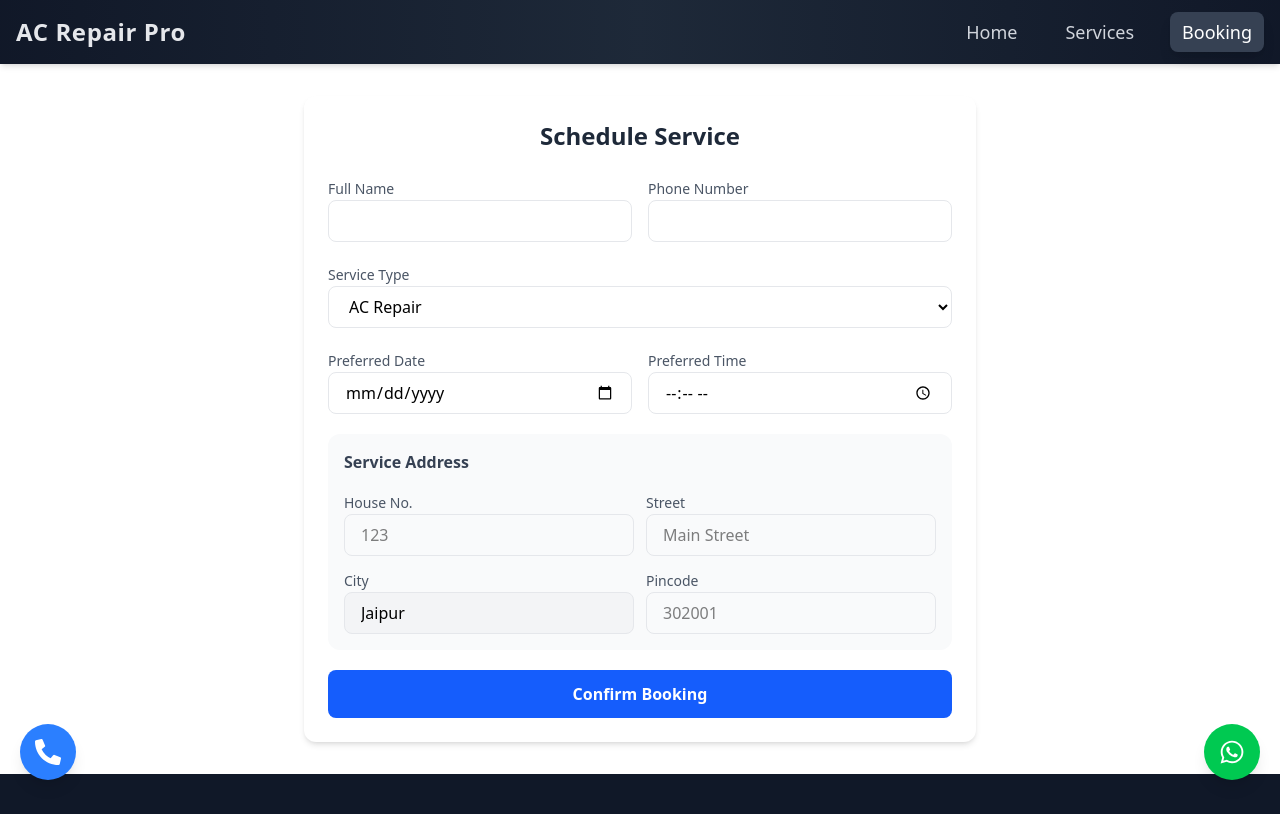
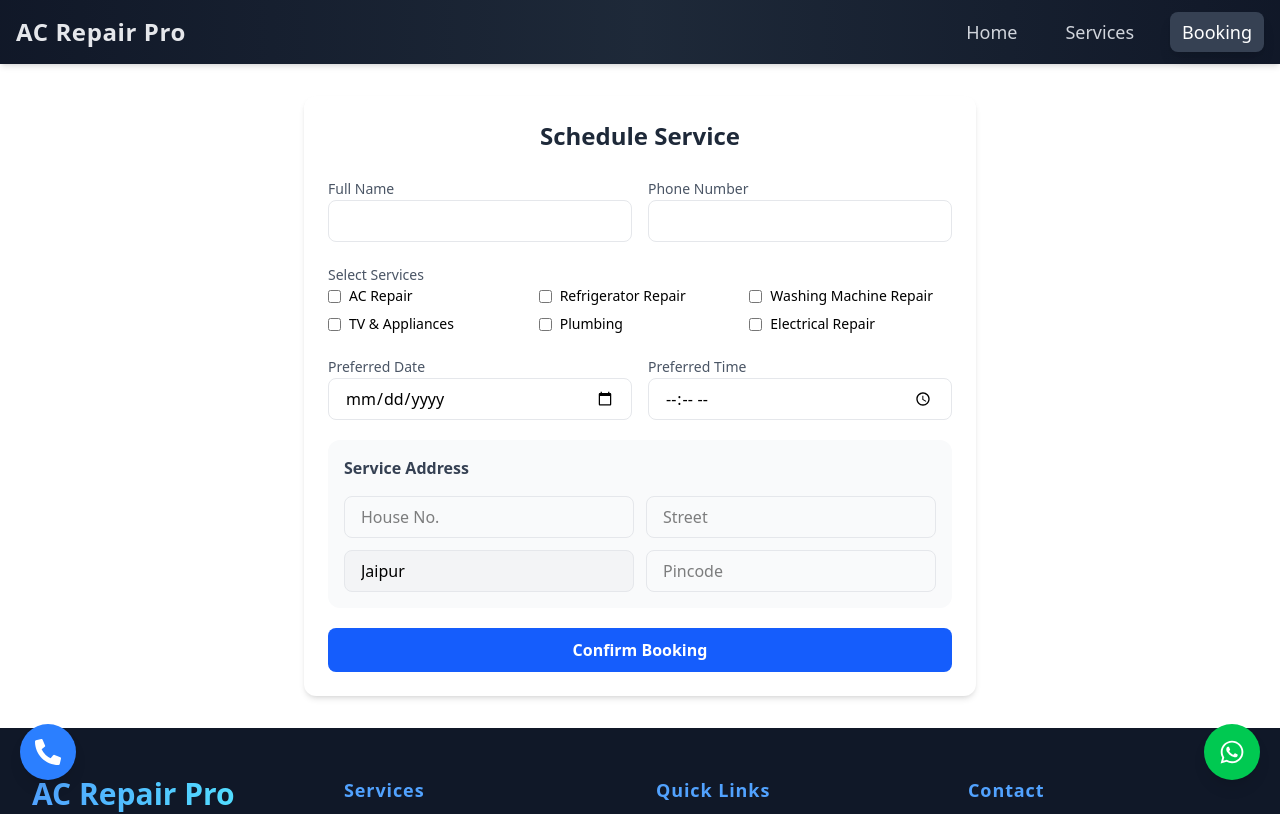
Before and after one commit to MR-SHIV-SHARMA/shiv_shakti_in_nextjs, a Next.js app: page /booking in a window 1280 px wide. Shown: the top 814 px of the page. Built offline with nearby package versions, Linux system fonts and the light colour scheme.

Commit message:
Refactor booking API and component to support multiple service types as an array

```diff
--- a/src/app/api/booking/route.js
+++ b/src/app/api/booking/route.js
@@ -7,6 +7,11 @@ export async function POST(req) {
   try {
     await connectDB();
     let body = await req.json();
+
+    // Ensure serviceType is always an array
+    if (body.serviceType && !Array.isArray(body.serviceType)) {
+      body.serviceType = [body.serviceType]; // Convert single service to array
+    }
 
     // Fix appointmentDate format before saving
     if (body.appointmentDate) {
--- a/src/app/api/models/Booking.js
+++ b/src/app/api/models/Booking.js
@@ -3,7 +3,7 @@ import mongoose from "mongoose";
 const BookingSchema = new mongoose.Schema({
   name: { type: String, required: true },
   phone: { type: String, required: true },
-  serviceType: { type: String, required: true },
+  serviceType: { type: [String], required: true },
   appointmentDate: { type: Date, required: true },
   appointmentTime: { type: String, required: true },
   address: {
--- a/src/components/booking.jsx
+++ b/src/components/booking.jsx
@@ -7,7 +7,7 @@ export default function BookingPage() {
     name: "",
     phone: "",
     email: "",
-    serviceType: "AC Repair",
+    serviceType: [], // Multiple services will be stored in an array
     appointmentDate: "",
     appointmentTime: "",
     problemDescription: "",
@@ -24,15 +24,22 @@ export default function BookingPage() {
   const [message, setMessage] = useState("");
 
   const handleChange = (e) => {
-    const { name, value } = e.target;
+    const { name, value, type, checked } = e.target;
 
-    // Check if the field is part of address
-    if (["houseNumber", "street", "pincode"].includes(name)) {
+    if (name === "serviceType") {
+      // Handle multiple services selection using checkboxes
+      setFormData((prevData) => ({
+        ...prevData,
+        serviceType: checked
+          ? [...prevData.serviceType, value] // Add service if checked
+          : prevData.serviceType.filter((service) => service !== value), // Remove service if unchecked
+      }));
+    } else if (["houseNumber", "street", "pincode"].includes(name)) {
       setFormData({
         ...formData,
         address: {
-          ...formData.address, // Keep previous address fields
-          [name]: value, // Update only the specific field
+          ...formData.address,
+          [name]: value,
         },
       });
     } else {
@@ -48,7 +55,7 @@ export default function BookingPage() {
 
     const finalData = {
       ...formData,
-      appointmentDate: formattedDate, // Fixing the date format
+      appointmentDate: formattedDate,
     };
 
     try {
@@ -81,7 +88,7 @@ export default function BookingPage() {
       </h2>
 
       <div className="space-y-4 sm:space-y-5">
-        {/* Personal Details Grid */}
+        {/* Personal Details */}
         <div className="grid sm:grid-cols-2 gap-3 sm:gap-4">
           <div className="space-y-1">
             <label className="text-xs sm:text-sm font-medium text-gray-600">Full Name</label>
@@ -91,7 +98,7 @@ export default function BookingPage() {
               required
               value={formData.name}
               onChange={handleChange}
-              className="w-full px-3 sm:px-4 py-2 text-sm sm:text-base border border-gray-200 rounded-lg focus:ring-2 focus:ring-blue-500 focus:border-blue-500 transition"
+              className="w-full px-3 sm:px-4 py-2 border border-gray-200 rounded-lg focus:ring-2 focus:ring-blue-500"
             />
           </div>
 
@@ -103,28 +110,32 @@ export default function BookingPage() {
               required
               value={formData.phone}
               onChange={handleChange}
-              className="w-full px-3 sm:px-4 py-2 text-sm sm:text-base border border-gray-200 rounded-lg focus:ring-2 focus:ring-blue-500 focus:border-blue-500 transition"
+              className="w-full px-3 sm:px-4 py-2 border border-gray-200 rounded-lg focus:ring-2 focus:ring-blue-500"
             />
           </div>
         </div>
 
-        {/* Service Selection */}
+        {/* Multi-Select Service Type */}
         <div className="space-y-1">
-          <label className="text-xs sm:text-sm font-medium text-gray-600">Service Type</label>
-          <select
+          <label className="text-xs sm:text-sm font-medium text-gray-600">Select Services</label>
+          <div className="grid grid-cols-2 sm:grid-cols-3 gap-2">
+            {["AC Repair", "Refrigerator Repair", "Washing Machine Repair", "TV & Appliances", "Plumbing", "Electrical Repair"].map((service) => (
+              <label key={service} className="flex items-center space-x-2 text-sm">
+                <input
+                  type="checkbox"
                   name="serviceType"
-            value={formData.serviceType}
+                  value={service}
+                  checked={formData.serviceType.includes(service)}
                   onChange={handleChange}
-            className="w-full px-3 sm:px-4 py-2 text-sm sm:text-base border border-gray-200 rounded-lg focus:ring-2 focus:ring-blue-500 focus:border-blue-500 bg-white transition"
-          >
-            <option>AC Repair</option>
-            <option>Refrigerator Repair</option>
-            <option>Washing Machine Repair</option>
-            <option>TV & Appliances</option>
-          </select>
+                  className="rounded border-gray-300 text-blue-600 focus:ring-blue-500"
+                />
+                <span>{service}</span>
+              </label>
+            ))}
+          </div>
         </div>
 
-        {/* Date/Time Grid */}
+        {/* Date & Time */}
         <div className="grid sm:grid-cols-2 gap-3 sm:gap-4">
           <div className="space-y-1">
             <label className="text-xs sm:text-sm font-medium text-gray-600">Preferred Date</label>
@@ -134,7 +145,7 @@ export default function BookingPage() {
               required
               value={formData.appointmentDate}
               onChange={handleChange}
-              className="w-full px-3 sm:px-4 py-2 text-sm sm:text-base border border-gray-200 rounded-lg focus:ring-2 focus:ring-blue-500 focus:border-blue-500"
+              className="w-full px-3 sm:px-4 py-2 border border-gray-200 rounded-lg focus:ring-2 focus:ring-blue-500"
             />
           </div>
 
@@ -146,85 +157,64 @@ export default function BookingPage() {
               required
               value={formData.appointmentTime}
               onChange={handleChange}
-              className="w-full px-3 sm:px-4 py-2 text-sm sm:text-base border border-gray-200 rounded-lg focus:ring-2 focus:ring-blue-500 focus:border-blue-500"
+              className="w-full px-3 sm:px-4 py-2 border border-gray-200 rounded-lg focus:ring-2 focus:ring-blue-500"
             />
           </div>
         </div>
 
-        {/* Address Section */}
+        {/* Address */}
         <div className="space-y-3 sm:space-y-4 p-3 sm:p-4 bg-gray-50 rounded-lg sm:rounded-xl">
           <h3 className="text-sm sm:text-base font-semibold text-gray-700">Service Address</h3>
 
           <div className="grid sm:grid-cols-2 gap-2 sm:gap-3">
-            <div className="space-y-1">
-              <label className="text-xs sm:text-sm font-medium text-gray-600">House No.</label>
             <input
               type="text"
               name="houseNumber"
-                placeholder="123"
+              placeholder="House No."
               required
               value={formData.address.houseNumber}
               onChange={handleChange}
-                className="w-full px-3 sm:px-4 py-2 text-sm sm:text-base border border-gray-200 rounded-lg focus:ring-2 focus:ring-blue-500 focus:border-blue-500"
+              className="w-full px-3 sm:px-4 py-2 border border-gray-200 rounded-lg"
             />
-            </div>
-
-            <div className="space-y-1">
-              <label className="text-xs sm:text-sm font-medium text-gray-600">Street</label>
             <input
               type="text"
               name="street"
-                placeholder="Main Street"
+              placeholder="Street"
               required
               value={formData.address.street}
               onChange={handleChange}
-                className="w-full px-3 sm:px-4 py-2 text-sm sm:text-base border border-gray-200 rounded-lg focus:ring-2 focus:ring-blue-500 focus:border-blue-500"
+              className="w-full px-3 sm:px-4 py-2 border border-gray-200 rounded-lg"
             />
-            </div>
-
-            <div className="space-y-1">
-              <label className="text-xs sm:text-sm font-medium text-gray-600">City</label>
             <input
               type="text"
               name="city"
               value="Jaipur"
               disabled
-                className="w-full px-3 sm:px-4 py-2 text-sm sm:text-base border border-gray-200 rounded-lg bg-gray-100"
+              className="w-full px-3 sm:px-4 py-2 border border-gray-200 rounded-lg bg-gray-100"
             />
-            </div>
-
-            <div className="space-y-1">
-              <label className="text-xs sm:text-sm font-medium text-gray-600">Pincode</label>
             <input
               type="text"
               name="pincode"
-                placeholder="302001"
+              placeholder="Pincode"
               required
               value={formData.address.pincode}
               onChange={handleChange}
-                className="w-full px-3 sm:px-4 py-2 text-sm sm:text-base border border-gray-200 rounded-lg focus:ring-2 focus:ring-blue-500 focus:border-blue-500"
+              className="w-full px-3 sm:px-4 py-2 border border-gray-200 rounded-lg"
             />
           </div>
         </div>
-        </div>
 
-        {/* Submit Button */}
+        {/* Submit */}
         <button
           type="submit"
-          className="w-full bg-blue-600 hover:bg-blue-700 text-white text-sm sm:text-base font-semibold py-2.5 sm:py-3 px-4 rounded-lg transition-all duration-200 hover:scale-[1.02]"
+          className="w-full bg-blue-600 hover:bg-blue-700 text-white font-semibold py-2.5 rounded-lg transition hover:scale-105"
         >
           Confirm Booking
         </button>
 
         {/* Status Message */}
         {message && (
-          <div
-            className={`mt-4 sm:mt-5 p-3 text-sm sm:text-base rounded-lg text-center ${
-              message.includes("wrong")
-                ? "bg-red-100 text-red-700"
-                : "bg-green-100 text-green-700"
-            }`}
-          >
+          <div className={`mt-4 p-3 rounded-lg text-center ${message.includes("wrong") ? "bg-red-100 text-red-700" : "bg-green-100 text-green-700"}`}>
             {message}
           </div>
         )}
```
Lines whose indentation alone changed are shown as unchanged.
